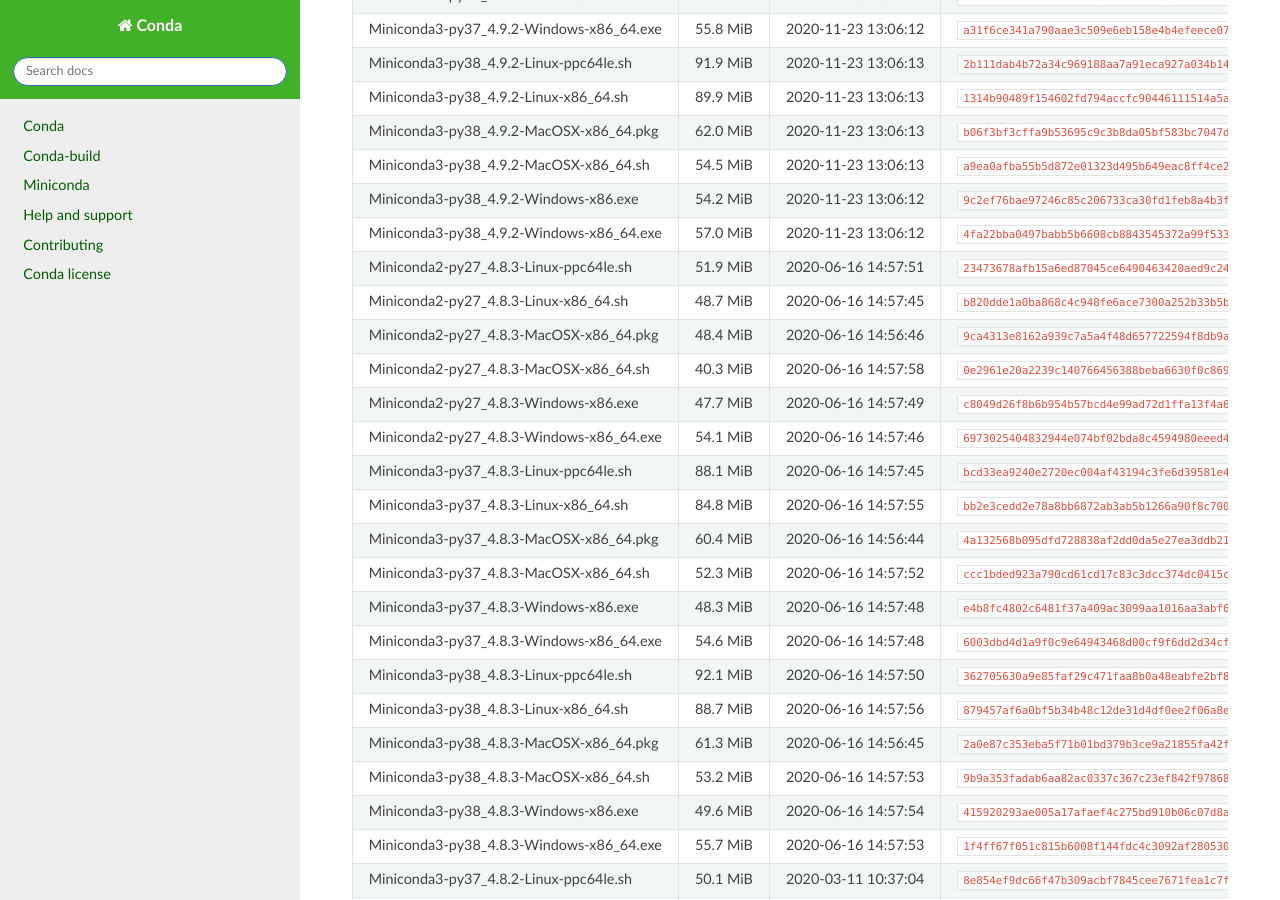
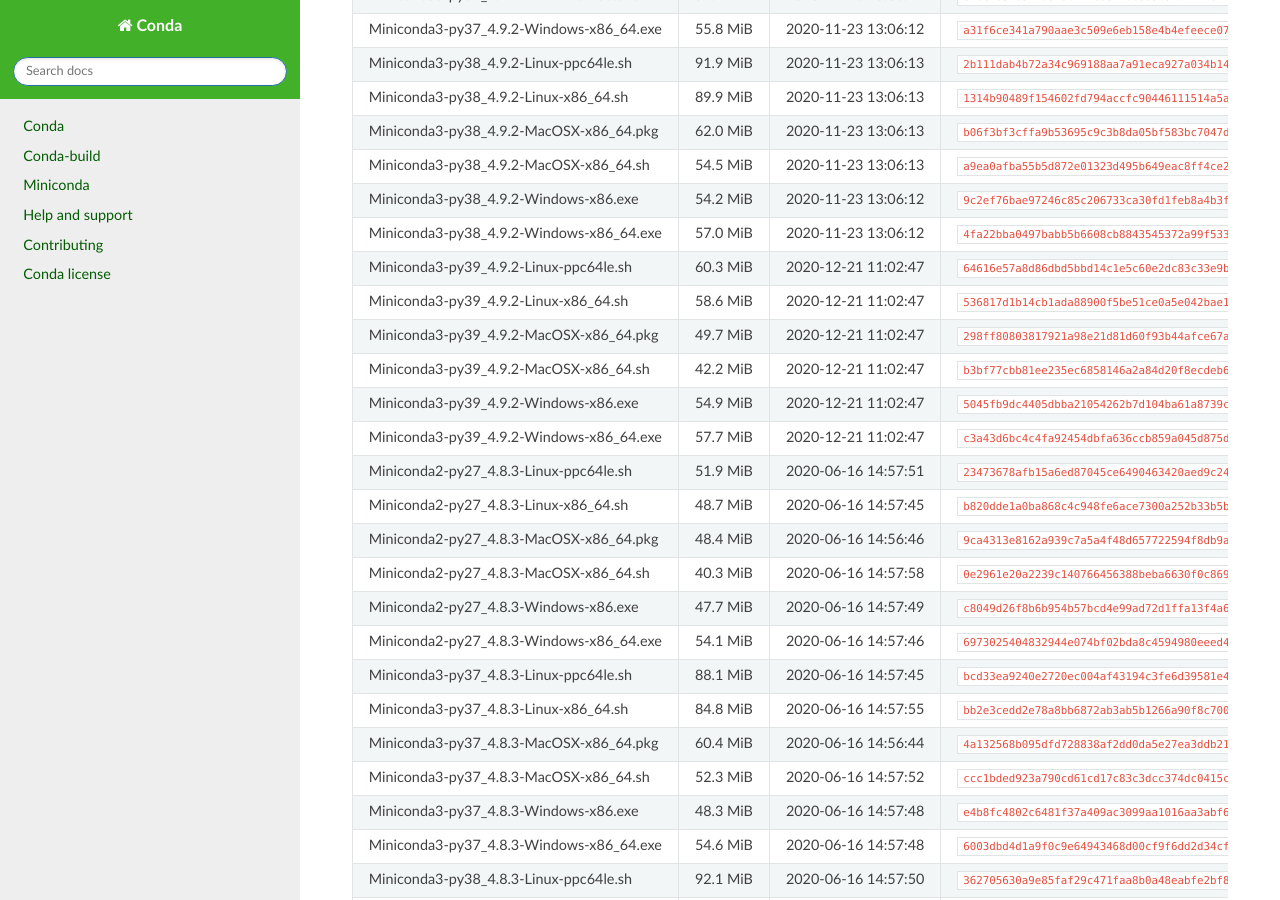
Before and after one commit to conda/conda-docs, a Sphinx documentation site: the page built from docs/source/miniconda_hashes.rst, in a window 1280 px wide and 900 px high, scrolled down 345 px. Built offline with Sphinx 7.4.7 and the Read the Docs theme 2.0.0, drawn with Linux system fonts in a browser that asks for light colours.

Commit message:
hashes for miniconda 4.9.2 py3.9

```diff
--- a/docs/source/miniconda_hashes.rst
+++ b/docs/source/miniconda_hashes.rst
@@ -18,6 +18,12 @@
 Miniconda3-py38_4.9.2-MacOSX-x86_64.sh    54.5 MiB   2020-11-23 13:06:13  ``a9ea0afba55b5d872e01323d495b649eac8ff4ce2ea098fb4c357b6139fe6478``
 Miniconda3-py38_4.9.2-Windows-x86.exe     54.2 MiB   2020-11-23 13:06:12  ``9c2ef76bae97246c85c206733ca30fd1feb8a4b3f90a2a511fea681ce7ebc661``
 Miniconda3-py38_4.9.2-Windows-x86_64.exe  57.0 MiB   2020-11-23 13:06:12  ``4fa22bba0497babb5b6608cb8843545372a99f5331c8120099ae1d803f627c61``
+Miniconda3-py39_4.9.2-Linux-ppc64le.sh    60.3 MiB   2020-12-21 11:02:47  ``64616e57a8d86dbd5bbd14c1e5c60e2dc83c33e9b11a2815a1811394484534ab``
+Miniconda3-py39_4.9.2-Linux-x86_64.sh     58.6 MiB   2020-12-21 11:02:47  ``536817d1b14cb1ada88900f5be51ce0a5e042bae178b5550e62f61e223deae7c``
+Miniconda3-py39_4.9.2-MacOSX-x86_64.pkg   49.7 MiB   2020-12-21 11:02:47  ``298ff80803817921a98e21d81d60f93b44afce67aec8ae492d289b13741bcffe``
+Miniconda3-py39_4.9.2-MacOSX-x86_64.sh    42.2 MiB   2020-12-21 11:02:47  ``b3bf77cbb81ee235ec6858146a2a84d20f8ecdeb614678030c39baacb5acbed1``
+Miniconda3-py39_4.9.2-Windows-x86.exe     54.9 MiB   2020-12-21 11:02:47  ``5045fb9dc4405dbba21054262b7d104ba61a8739c1a56038ccb0258f233ad646``
+Miniconda3-py39_4.9.2-Windows-x86_64.exe  57.7 MiB   2020-12-21 11:02:47  ``c3a43d6bc4c4fa92454dbfa636ccb859a045d875df602b31ae71b9e0c3fec2b8``
 Miniconda2-py27_4.8.3-Linux-ppc64le.sh    51.9 MiB   2020-06-16 14:57:51  ``23473678afb15a6ed87045ce6490463420aed9c249607fb389a788e95335bb28``
 Miniconda2-py27_4.8.3-Linux-x86_64.sh     48.7 MiB   2020-06-16 14:57:45  ``b820dde1a0ba868c4c948fe6ace7300a252b33b5befd078a15d4a017476b8979``
 Miniconda2-py27_4.8.3-MacOSX-x86_64.pkg   48.4 MiB   2020-06-16 14:56:46  ``9ca4313e8162a939c7a5a4f48d657722594f8db9a98472803d63c3a7f66fa1da``
```
